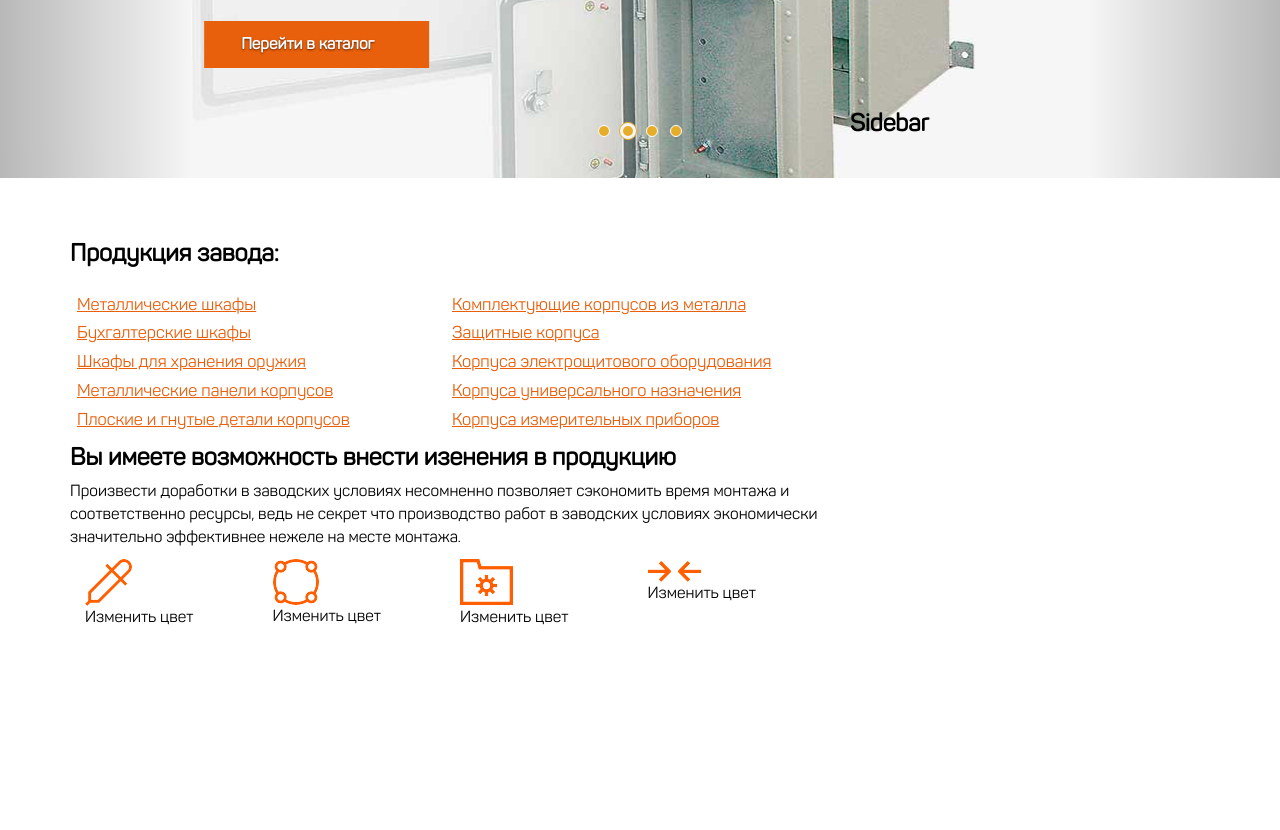
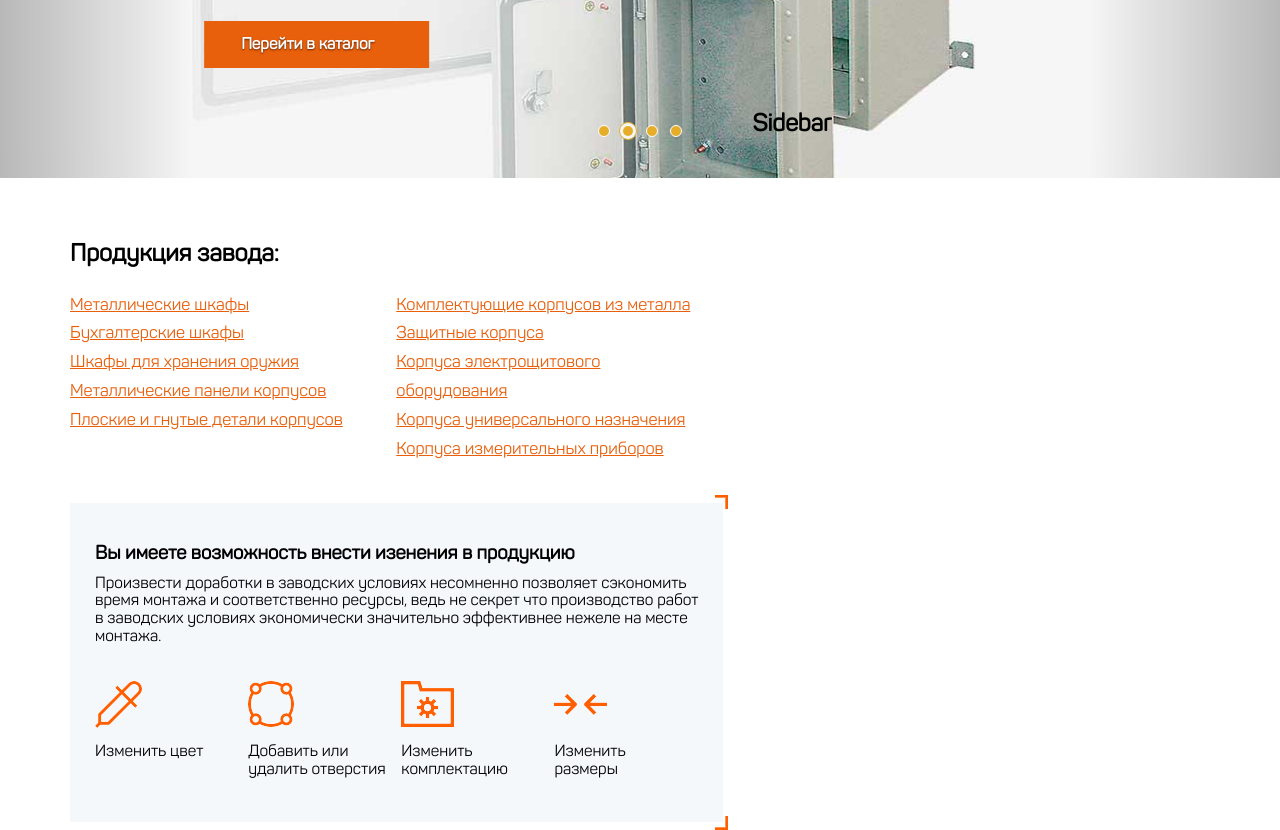
Before and after one commit to romaaverkin/technobox, a plain HTML site: page index.html in a window 1280 px wide. Shown: the part 549-1379 px from the top of the page. Before the commit the page ends 1188 px from the top, so only its background shows below. Drawn offline with nearby package versions, Linux system fonts and the light colour scheme.

Commit message:
Сверстал блок

```diff
--- a/css/mysass.scss
+++ b/css/mysass.scss
@@ -8,6 +8,7 @@ $background-button-hover: #e6ad28;
 $color-button: #fff;
 $color-li-a: #e85f0c;
 $color-li-a-hover: #e6ad28;
+$modifying-background-color: #F4F8FB;
 @font-face{
     font-family: Panton-Regular;
     src: url(../fonts/Panton-Regular.ttf);
@@ -223,27 +224,29 @@ header{
 .main-content{
   .container{
     .row{
-      .col-md-8{
+      .col-md-7{
+        .content-products {
           margin-top: 130px;
-        .list-products{
-          h3{
+          .list-products {
+            margin-bottom: 30px;
+            h3 {
               padding-bottom: 13px;
             }
-          .products-row{
-            .col-sm-6{
+            .products-row {
+              .col-sm-6 {
                 padding-left: 0;
-              .product{
-                ul{
+                .product {
+                  ul {
                     padding-left: 0;
-                  li{
+                    li {
                       line-height: 1.7;
                       list-style-type: none;
-                    a{
+                      a {
                         color: $color-li-a;
                         font-size: 17px;
-                      padding: 5px 7px;
+                        //padding: 5px 7px;
                         text-decoration: underline;
-                      &:hover{
+                        &:hover {
                           background: $color-li-a;
                           color: #fff;
                           text-decoration: none;
@@ -255,7 +258,51 @@ header{
               }
             }
           }
+          .modifying-block{
+            position: relative;
+            background: #F4F8FB;
+            padding: 20px 15px 10px 25px;
+            img.angle-top{
+              position: absolute;
+              margin-top: -8px;
+              margin-right: -5px;
+              right: 0;
+              top: 0;
+            }
+            img.angle-bottom{
+              position: absolute;
+              margin-bottom: -8px;
+              margin-right: -5px;
+              right: 0;
+              bottom: 0;
+            }
+            h3{
+              font-size: 19px;
+            }
+            p{
+              margin-bottom: 35px;
+              line-height: 1.1;
+            }
+            .modifying-row{
+              .col-sm-3{
+                padding-left: 0;
+                .modifying{
+                  .modifying-img-wrap{
+                    height: 47px;
+                    line-height: 47px;
+                    margin-bottom: 16px;
+                    //text-align: center;
+                    //width: 70px;
+                    img{
+                      vertical-align: middle;
                     }
                   }
                 }
               }
+            }
+          }
+        }
+      }
+    }
+  }
+}
--- a/index.html
+++ b/index.html
@@ -160,8 +160,9 @@
         <section class="main-content">
             <div class="container">
                 <div class="row">
-                    <div class="col-md-8">
-                        <div class="list-products">
+                    <div class="col-md-7">
+                        <div class="content-products">
+                            <div class="list-products clearfix">
                                 <h3>Продукция завода:</h3>
                                 <div class="products-row">
                                     <div class="col-sm-6">
@@ -188,38 +189,49 @@
                                     </div>
                                 </div><!--./products-row-->
                             </div><!--./list-products-->
-                        <div class="modifying">
+                            <div class="modifying-block">
+                                <img class="angle-top" src="img/angle-top.png" alt="angle-top">
                                 <h3>Вы имеете возможность внести изенения в продукцию</h3>
                                 <p>Произвести доработки в заводских условиях несомненно позволяет сэкономить время монтажа и соответственно ресурсы, ведь не секрет что производство работ в заводских условиях экономически значительно эффективнее нежеле на месте монтажа.</p>
-                            <div class="modifying-row">
+                                <div class="modifying-row clearfix">
                                     <div class="col-sm-3">
                                         <div class="modifying">
+                                            <div class="modifying-img-wrap">
                                                 <img src="img/pippete.png">
+                                            </div>
                                             <p>Изменить цвет</p>
                                         </div>
                                     </div>
                                     <div class="col-sm-3">
                                         <div class="modifying">
+                                            <div class="modifying-img-wrap">
                                                 <img src="img/openings.png">
-                                        <p>Изменить цвет</p>
+                                            </div>
+                                            <p>Добавить или удалить отверстия</p>
                                         </div>
                                     </div>
                                     <div class="col-sm-3">
                                         <div class="modifying">
+                                            <div class="modifying-img-wrap">
                                                 <img src="img/square.png">
-                                        <p>Изменить цвет</p>
+                                            </div>
+                                            <p>Изменить комплектацию</p>
                                         </div>
                                     </div>
                                     <div class="col-sm-3">
                                         <div class="modifying">
+                                            <div class="modifying-img-wrap">
                                                 <img src="img/arrows.png">
-                                        <p>Изменить цвет</p>
+                                            </div>
+                                            <p>Изменить размеры</p>
                                         </div>
                                     </div>
                                 </div>
+                                <img class="angle-bottom" src="img/angle-bottom.png" alt="angle-bottom">
                             </div>
                         </div>
-                    <div class="col-md-4">
+                    </div>
+                    <div class="col-md-5">
                         <div class="sidebar">
                             <h3>Sidebar</h3>
                         </div><!--./sidebar-->
```
Also changed, not shown: css/mysass.css, 1 other file. Lines whose indentation alone changed are shown as unchanged.
